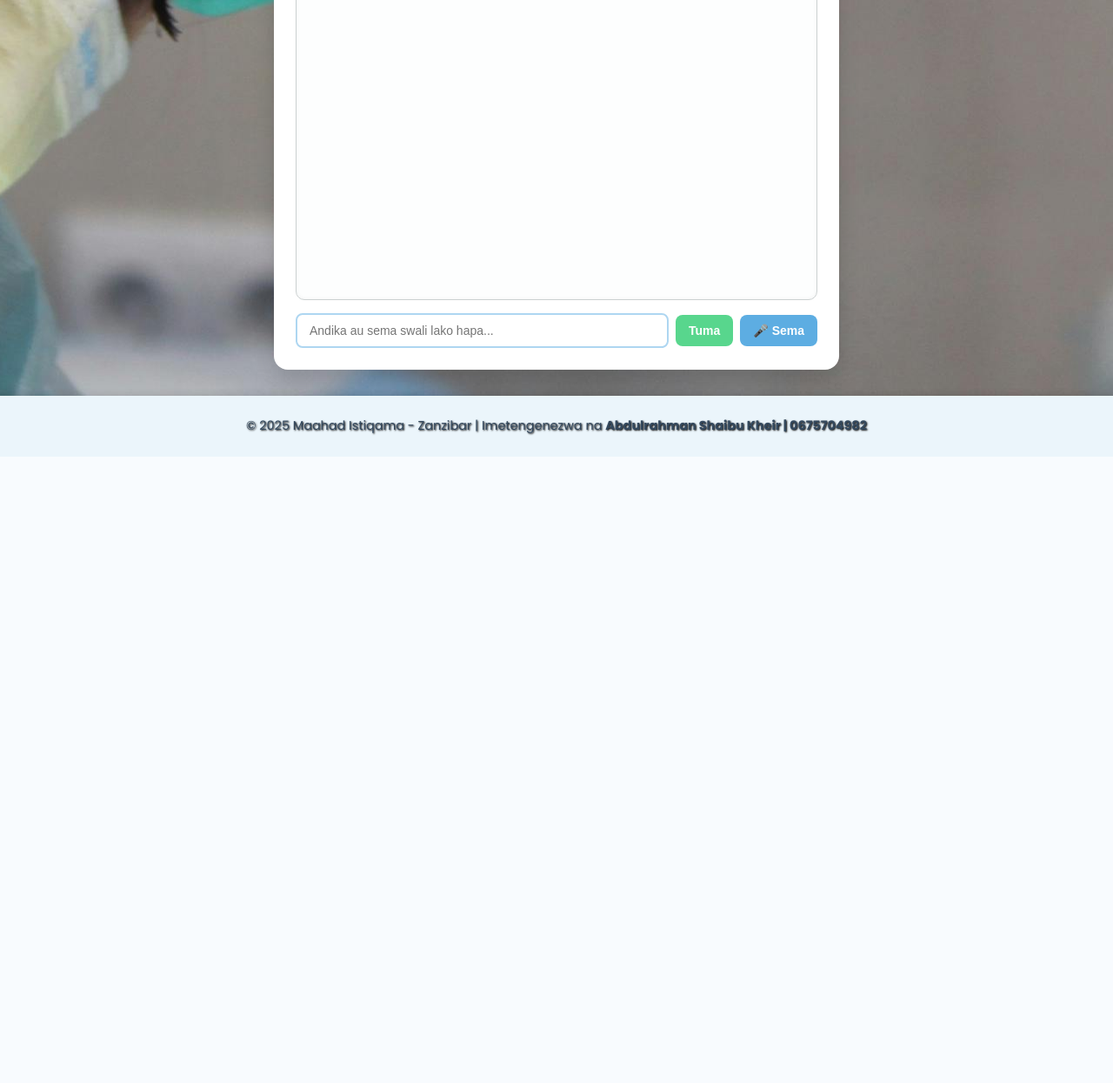
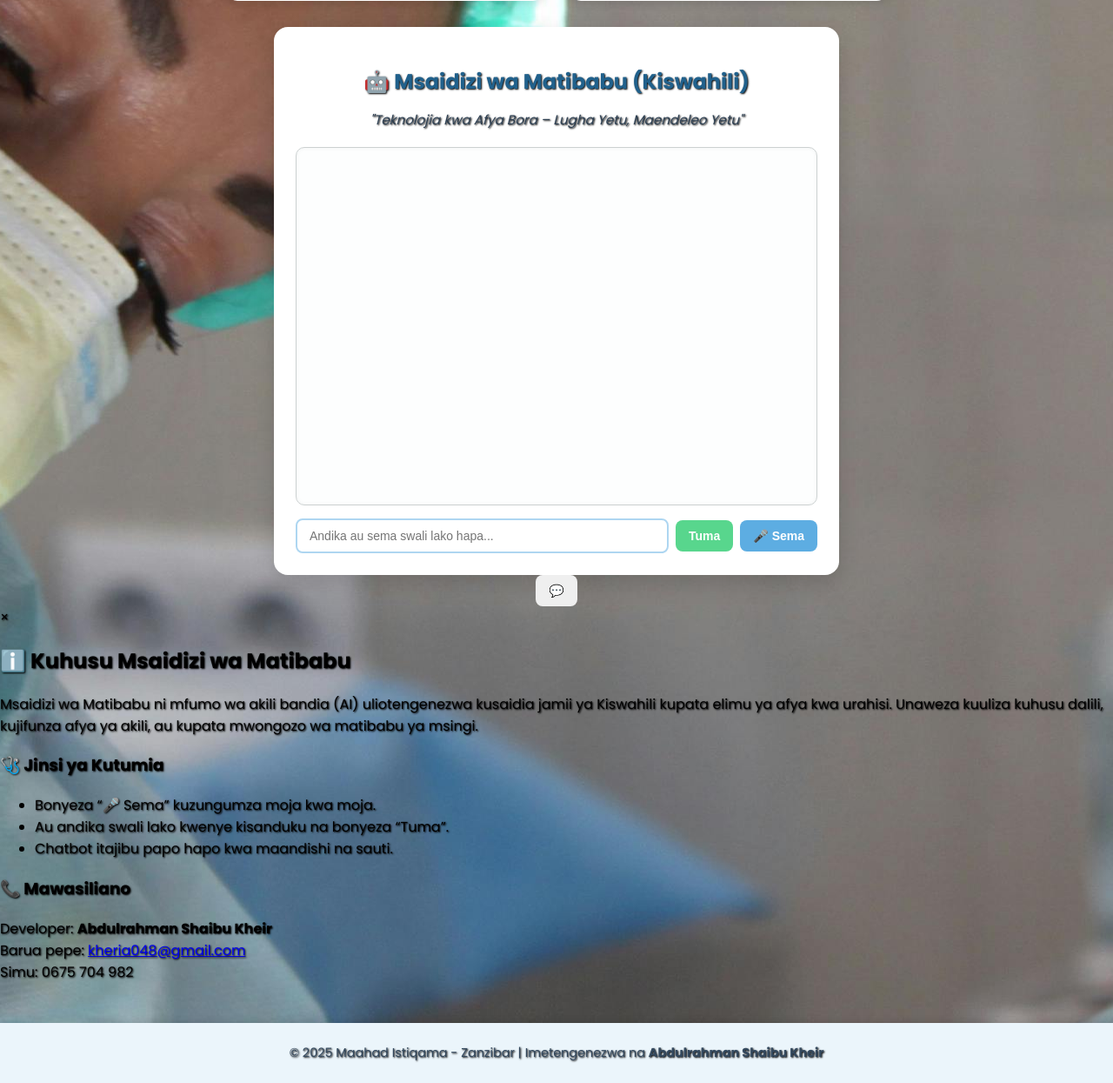
Before and after one commit to AbdulrahmanShaibu/HealthCareAssistant, a Flask app: page / in a window 1280 px wide. Shown: the part 878-2123 px from the top of the page at 87% size. Before the commit the page ends 1403 px from the top, so only its background shows below. Run offline with Flask 3, Linux system fonts and the light colour scheme.

Commit message:
Refactor index.html to enhance layout and navigation

```diff
--- a/templates/index.html
+++ b/templates/index.html
@@ -7,34 +7,22 @@
 </head>
 <body>
 
-<section class="info-section">
-  <div class="card large-card">
-    <h3>Kuhusu Chatbot</h3>
-    <p>
-      Msaidizi wa Matibabu ni programu ya kisasa inayotumia Kiswahili kusaidia kuelewa dalili za kiafya,
-      kutoa ushauri wa msingi wa afya, na kukuunganisha na elimu bora ya afya ya jamii. Imeundwa kusaidia
-      wagonjwa, wanafunzi, na watafiti kuelewa masuala ya afya kwa lugha ya Kiswahili.
-    </p>
+  <!-- 🌐 Navigation Bar -->
+  <nav class="navbar">
+    <div class="logo">🩺 Msaidizi wa Afya</div>
+    <ul class="nav-links">
+      <li><a href="#chat-section">Chatbot</a></li>
+      <li><a href="#info-section">Taarifa</a></li>
+      <li><button id="theme-toggle">🌙</button></li>
+      <li><button id="help-btn" class="help-btn">ℹ️</button></li> <!-- NEW -->
+    </ul>
+  </nav>
+
+  <!-- 🌀 Loading Screen -->
+  <div id="loader">
+    <div class="spinner"></div>
+    <p>Inapakia Msaidizi wa Matibabu...</p>
   </div>
-
-  <div class="row-cards">
-    <div class="card">
-      <h3>Jinsi ya Kutumia</h3>
-      <p>
-        Unaweza kuandika au kutumia sauti kuuliza maswali kuhusu afya. Bonyeza 🎤 kuzungumza moja kwa moja,
-        au andika ujumbe wako kisha bonyeza “Tuma”. Mfumo utajibu papo hapo kwa maandishi na sauti.
-      </p>
-    </div>
-
-    <div class="card">
-      <h3>Angalizo la Kiafya</h3>
-      <p>
-        Chatbot huyu haitoi tiba rasmi. Ushauri wake ni wa elimu tu. Kwa dalili sugu au hatarishi,
-        tafadhali tembelea hospitali au mtaalamu wa afya aliye karibu nawe.
-      </p>
-    </div>
-  </div>
-</section>
 
   <!-- Background Slideshow -->
   <div id="slideshow">
@@ -49,7 +37,38 @@
     <p class="event">🎉 TALENT DAY 2025 🎉</p>
   </div>
 
-  <div class="container">
+  <!-- Info Section -->
+  <section id="info-section" class="info-section">
+    <div class="card large-card fade-in">
+      <h3>Kuhusu Chatbot</h3>
+      <p>
+        Msaidizi wa Matibabu ni programu ya kisasa inayotumia Kiswahili kusaidia kuelewa dalili za kiafya,
+        kutoa ushauri wa msingi wa afya, na kukuunganisha na elimu bora ya afya ya jamii. Imeundwa kusaidia
+        wagonjwa, wanafunzi, na watafiti kuelewa masuala ya afya kwa lugha ya Kiswahili.
+      </p>
+    </div>
+
+    <div class="row-cards">
+      <div class="card fade-in">
+        <h3>Jinsi ya Kutumia</h3>
+        <p>
+          Unaweza kuandika au kutumia sauti kuuliza maswali kuhusu afya. Bonyeza 🎤 kuzungumza moja kwa moja,
+          au andika ujumbe wako kisha bonyeza “Tuma”. Mfumo utajibu papo hapo kwa maandishi na sauti.
+        </p>
+      </div>
+
+      <div class="card fade-in">
+        <h3>Angalizo la Kiafya</h3>
+        <p>
+          Chatbot huyu haitoi tiba rasmi. Ushauri wake ni wa elimu tu. Kwa dalili sugu au hatarishi,
+          tafadhali tembelea hospitali au mtaalamu wa afya aliye karibu nawe.
+        </p>
+      </div>
+    </div>
+  </section>
+
+  <!-- Chatbot Section -->
+  <section id="chat-section" class="container">
     <h2>🤖 Msaidizi wa Matibabu (Kiswahili)</h2>
     <p class="tagline">"Teknolojia kwa Afya Bora – Lugha Yetu, Maendeleo Yetu"</p>
 
@@ -62,10 +81,37 @@
     </div>
 
     <audio id="audio" controls hidden></audio>
+  </section>
+
+  <!-- Floating Chat Toggle -->
+  <button id="chat-toggle" class="chat-toggle">💬</button>
+
+  <!-- 💬 HELP MODAL -->
+  <div id="help-modal" class="modal">
+    <div class="modal-content">
+      <span class="close-btn">&times;</span>
+      <h2>ℹ️ Kuhusu Msaidizi wa Matibabu</h2>
+      <p>
+        Msaidizi wa Matibabu ni mfumo wa akili bandia (AI) uliotengenezwa kusaidia jamii ya Kiswahili
+        kupata elimu ya afya kwa urahisi. Unaweza kuuliza kuhusu dalili, kujifunza afya ya akili,
+        au kupata mwongozo wa matibabu ya msingi.
+      </p>
+      <h3>🩺 Jinsi ya Kutumia</h3>
+      <ul>
+        <li>Bonyeza “🎤 Sema” kuzungumza moja kwa moja.</li>
+        <li>Au andika swali lako kwenye kisanduku na bonyeza “Tuma”.</li>
+        <li>Chatbot itajibu papo hapo kwa maandishi na sauti.</li>
+      </ul>
+      <h3>📞 Mawasiliano</h3>
+      <p>Developer: <strong>Abdulrahman Shaibu Kheir</strong><br>
+         Barua pepe: <a href="mailto:kheria048@gmail.com">kheria048@gmail.com</a><br>
+         Simu: 0675 704 982
+      </p>
+    </div>
   </div>
 
   <footer>
-    <p>© 2025 Maahad Istiqama - Zanzibar | Imetengenezwa na <strong>Abdulrahman Shaibu Kheir | 0675704982</strong></p>
+    <p>© 2025 Maahad Istiqama - Zanzibar | Imetengenezwa na <strong>Abdulrahman Shaibu Kheir</strong></p>
   </footer>
 
   <script src="/static/script.js"></script>
```
